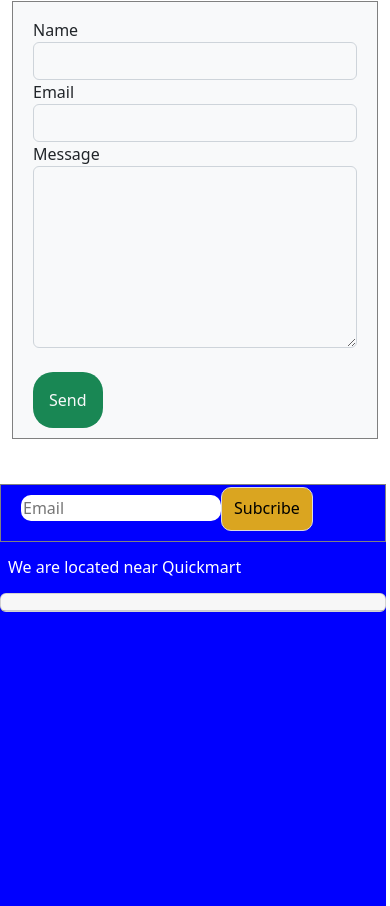
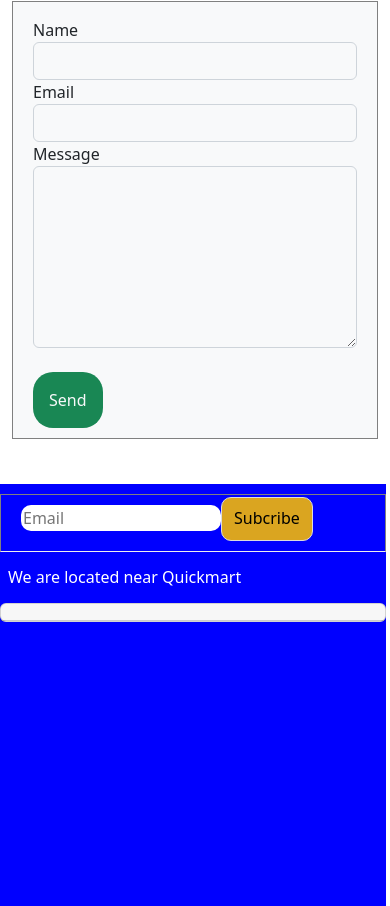
Before and after one commit to Stephen11221/Car_blog, a plain HTML site: page index.html in a window 390 px wide. Shown: the part 3133-4039 px from the top of the page. Drawn offline with nearby package versions, Linux system fonts and the light colour scheme; files that its build step writes are made by us from their sources.

Commit message:
Add files via upload

```diff
--- a/images.css
+++ b/images.css
@@ -50,6 +50,11 @@
         padding: 6px 8px;
         position: absolute;
         margin-top: -8px;
+    }
+
+    .footer form {
+        border-bottom: 1px groove;
+        margin-top: 10px;
     }
 }
 
```
